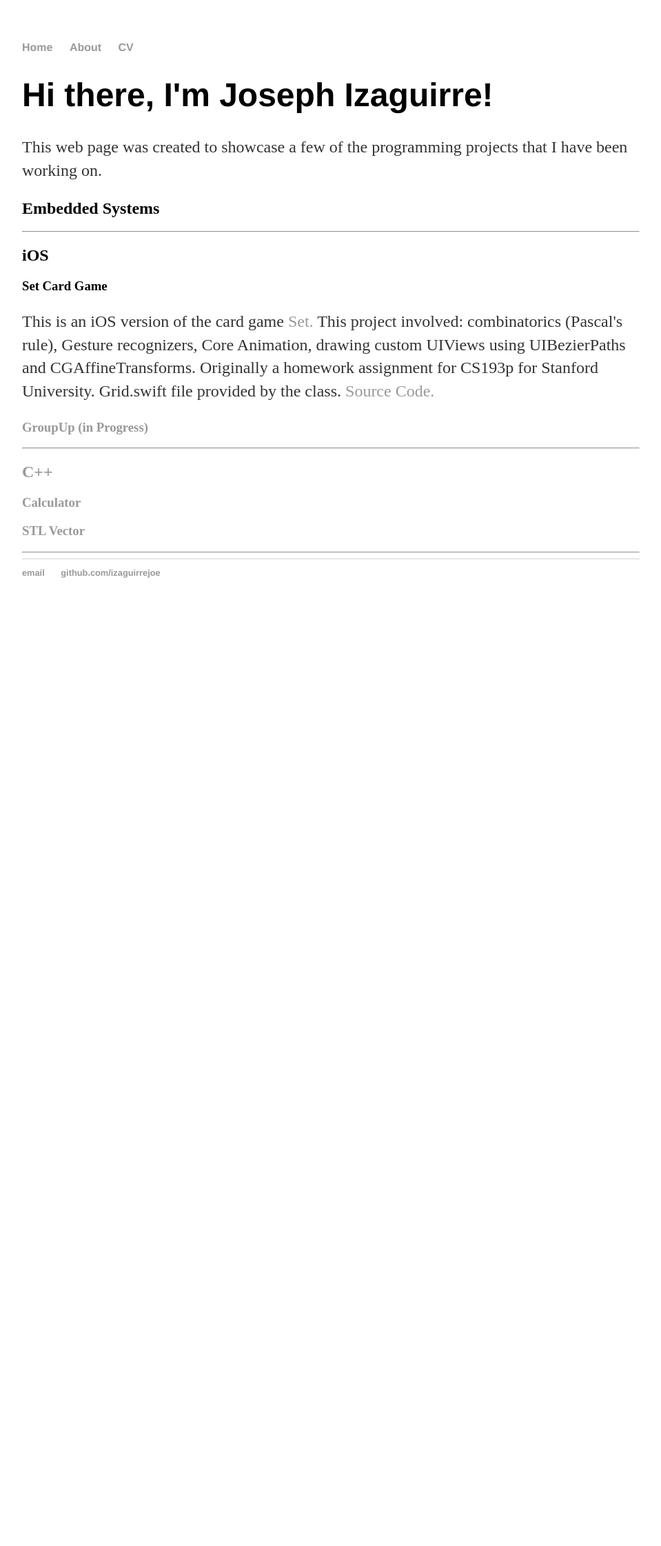
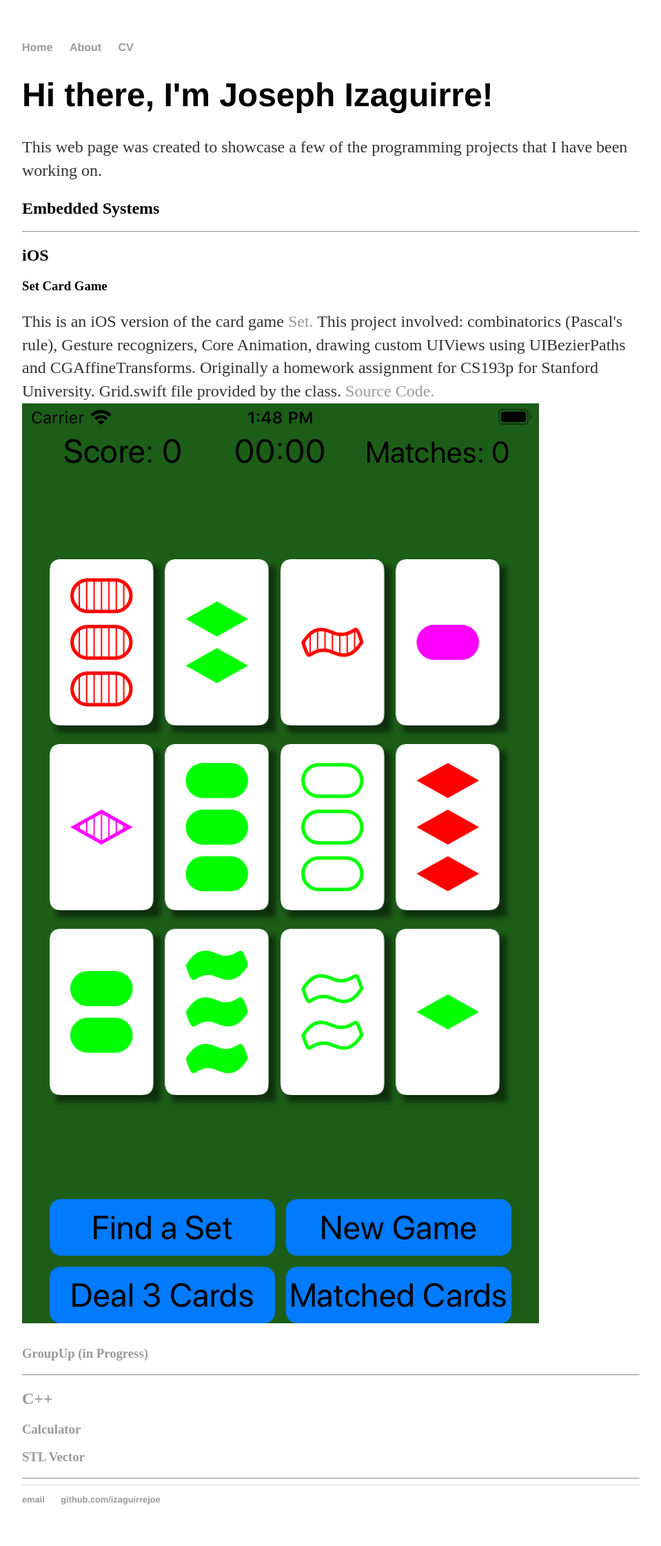
Before and after one commit to izaguirrejoe/izaguirrejoe.github.io, a Jekyll site: the page built from index.html, in a window 1280 px wide. Shown: the whole page at 69% size, without its empty margins (160-1119 px from the left). Built offline with Jekyll 4.4.1, drawn with Linux system fonts in a browser that asks for light colours; before the commit the page ends 900 px from its top, so only the background shows below that.

Commit message:
Added image

```diff
--- a/index.html
+++ b/index.html
@@ -10,7 +10,7 @@ title: Programming Projects
 	<hr>
 	<h2>iOS</h2>
 	<h3> Set Card Game </h3>
-	<p>This is an iOS version of the card game <a href= "https://en.wikipedia.org/wiki/Set_(card_game)"> Set. </a> This project involved: combinatorics (Pascal's rule), Gesture recognizers, Core Animation, drawing custom UIViews using UIBezierPaths and CGAffineTransforms. Originally a homework assignment for CS193p for Stanford University. Grid.swift file provided by the class.  <a href="https://github.com/izaguirrejoe/Set">Source Code.</p>
+	<p>This is an iOS version of the card game <a href= "https://en.wikipedia.org/wiki/Set_(card_game)"> Set. </a> This project involved: combinatorics (Pascal's rule), Gesture recognizers, Core Animation, drawing custom UIViews using UIBezierPaths and CGAffineTransforms. Originally a homework assignment for CS193p for Stanford University. Grid.swift file provided by the class.  <a href="https://github.com/izaguirrejoe/Set">Source Code. <img src="images/set.png" alt="hi" class="inline"/></p>
 	<h3> GroupUp (in Progress)  </h3>
 	<hr>
 	<h2>C++</h2>
```
Also changed, not shown: images/set.png (added).
